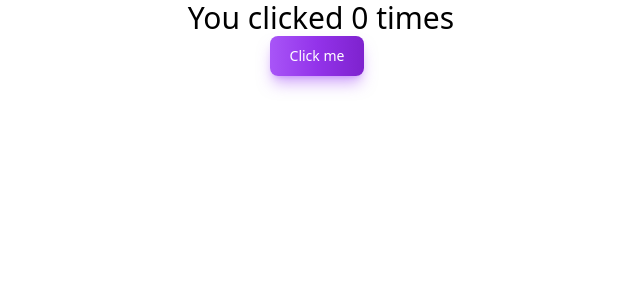
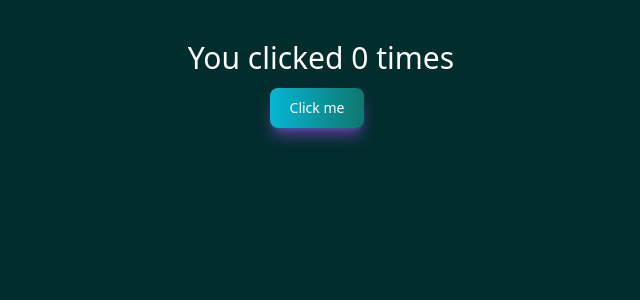
Before and after one commit to Usmandevblends/React-states, a React (Create React App) app in the folder state/: page / in a window 1280 px wide. Shown: the top 300 px of the page, without its empty margins (319-959 px from the left). Built offline with nearby package versions, Linux system fonts and the light colour scheme.

Commit message:
Updated App.js, output.css, and style.css

```diff
--- a/state/src/App.js
+++ b/state/src/App.js
@@ -1,20 +1,23 @@
 import { useState, useEffect } from "react";
 import "./output.css";
+import "./style.css";
+
 function App() {
   const [count, setCount] = useState(0);
 
-  // Similar to componentDidMount and componentDidUpdate:
   useEffect(() => {
-    // Update the document title using the browser API
     document.title = `You clicked ${count} times`;
-  });
+  }, [count]);
+
+  const handleOnClick = () => {
+    setCount(count + 1);
+  }
 
   return (
-    <div className="flex items-center justify-center flex-col ">
+    <div className="flex items-center justify-center flex-col mt-10">
       <p className="text-3xl">You clicked {count} times</p>
-      <button
-        onClick={() => setCount(count + 1)}
-        className="text-white bg-gradient-to-r from-purple-500 via-purple-600 to-purple-700 hover:bg-gradient-to-br focus:ring-4 focus:outline-none focus:ring-purple-300 dark:focus:ring-purple-800 shadow-lg shadow-purple-500/50 dark:shadow-lg dark:shadow-purple-800/80 font-medium rounded-lg text-sm px-5 py-2.5 text-center me-2 mb-2">
+      <button onClick={handleOnClick}
+        className="text-white bg-gradient-to-r from-cyan-500 via-black-600 to-teal-700 hover:bg-gradient-to-br  focus:ring-purple-300 dark:focus:ring-purple-800 shadow-lg shadow-purple-500/50 dark:shadow-lg dark:shadow-white-800/80 font-medium rounded-lg text-sm px-5 py-2.5 text-center me-2 mb-2 mt-3">
         Click me
       </button>
     </div>
--- a/state/src/output.css
+++ b/state/src/output.css
@@ -561,6 +561,18 @@ video {
   margin-inline-end: 0.5rem;
 }
 
+.mt-10 {
+  margin-top: 2.5rem;
+}
+
+.mt-5 {
+  margin-top: 1.25rem;
+}
+
+.mt-3 {
+  margin-top: 0.75rem;
+}
+
 .flex {
   display: flex;
 }
@@ -613,6 +625,18 @@ video {
   --tw-gradient-stops: var(--tw-gradient-from), var(--tw-gradient-to);
 }
 
+.from-gray-500 {
+  --tw-gradient-from: #6b7280 var(--tw-gradient-from-position);
+  --tw-gradient-to: rgb(107 114 128 / 0) var(--tw-gradient-to-position);
+  --tw-gradient-stops: var(--tw-gradient-from), var(--tw-gradient-to);
+}
+
+.from-cyan-500 {
+  --tw-gradient-from: #06b6d4 var(--tw-gradient-from-position);
+  --tw-gradient-to: rgb(6 182 212 / 0) var(--tw-gradient-to-position);
+  --tw-gradient-stops: var(--tw-gradient-from), var(--tw-gradient-to);
+}
+
 .via-green-500 {
   --tw-gradient-to: rgb(34 197 94 / 0)  var(--tw-gradient-to-position);
   --tw-gradient-stops: var(--tw-gradient-from), #22c55e var(--tw-gradient-via-position), var(--tw-gradient-to);
@@ -638,6 +662,10 @@ video {
 
 .to-purple-700 {
   --tw-gradient-to: #7e22ce var(--tw-gradient-to-position);
+}
+
+.to-teal-700 {
+  --tw-gradient-to: #0f766e var(--tw-gradient-to-position);
 }
 
 .px-5 {
--- a/state/src/style.css
+++ b/state/src/style.css
@@ -1,4 +1,9 @@
 * {
-    padding: 0;
-    margin: 0;
+  padding: 0;
+  margin: 0;
 }
+
+body {
+  background: rgb(2, 45, 45);
+  color: #fff;
+}
```
